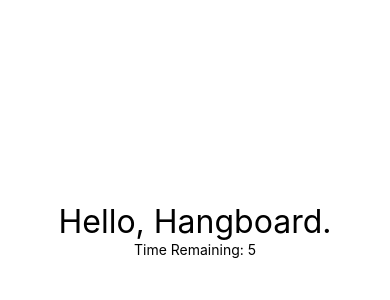
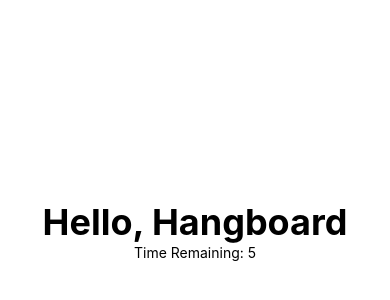
Before and after one commit to tsmith512/HelloHangboard, a React Native app: screen / in a window 390 px wide. Shown: the part 192-492 px from the top of the page. Built offline with nearby package versions, Linux system fonts and the light colour scheme.

Commit message:
How many years did we spend trying to get CSS out of HTML only to put both of them into JS? This feels really weird.

```diff
--- a/App.js
+++ b/App.js
@@ -1,14 +1,29 @@
 import React, { Component } from 'react';
-import { Text, View } from 'react-native';
+import { StyleSheet, Text, View } from 'react-native';
 
 export default class HelloHangboard extends Component {
   render() {
     return (
       <View style={{flex: 1, justifyContent: "center", alignItems: "center"}}>
-        <Text style={{textAlign: "center", fontSize: 32}}>Hello, Hangboard.</Text>
+        <Title />
         <Segment />
       </View>
     );
+  }
+}
+
+const styles = StyleSheet.create({
+  headline: {
+    fontSize: 36,
+    fontWeight: 'bold'
+  }
+});
+
+class Title extends Component {
+  render() {
+    return (
+      <Text style={styles.headline}>Hello, Hangboard</Text>
+    )
   }
 }
 
```
